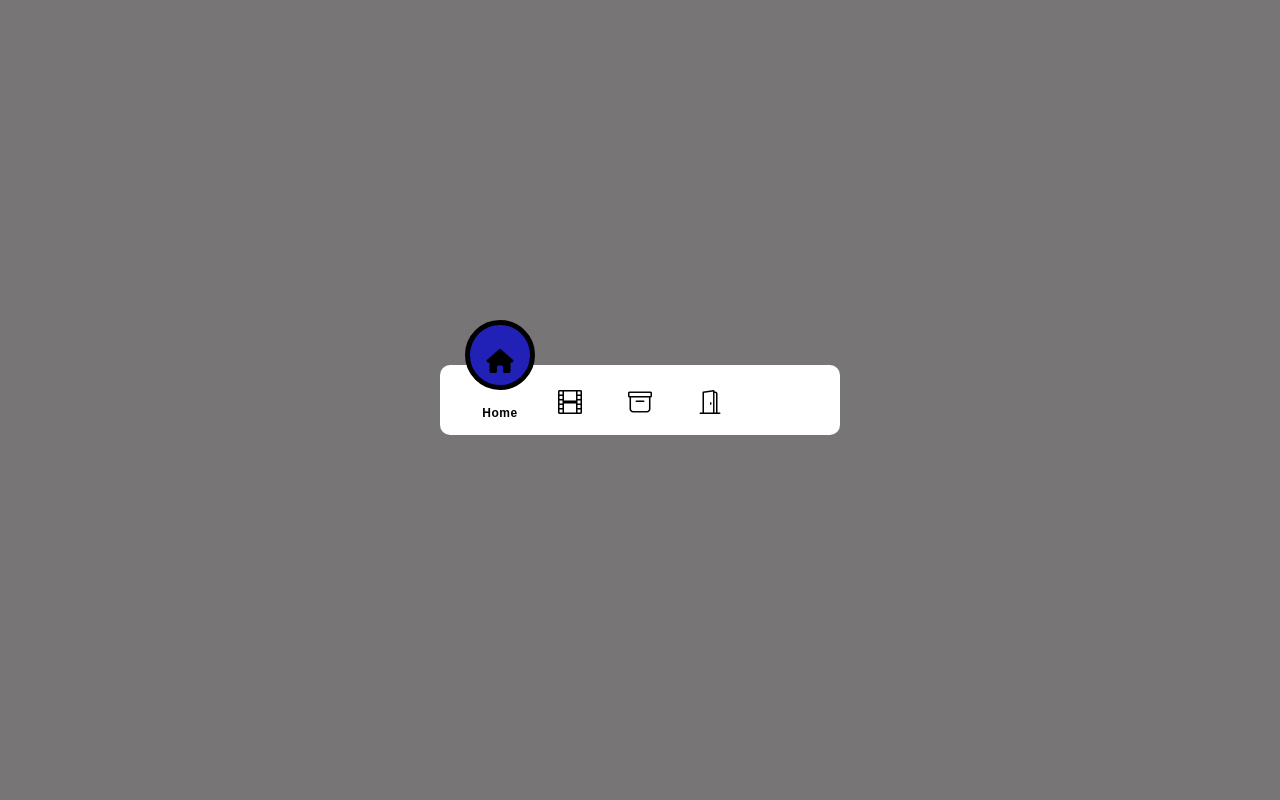
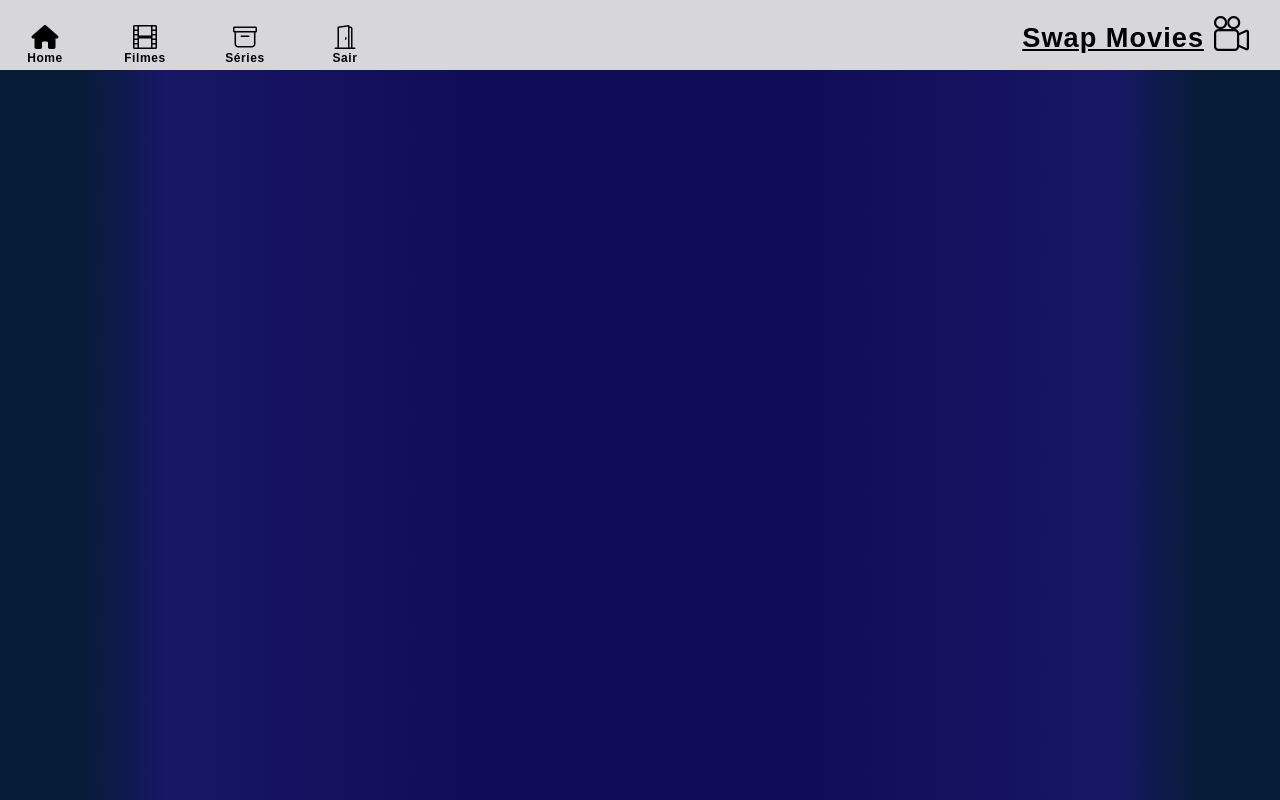
Before and after one commit to IsaacRRS/Skill-Issue, a PHP site: page / in a window 1280 px wide. Run offline with PHP 8.4, Linux system fonts and the light colour scheme; some libraries are stand-ins or nearby versions.

Commit message:
♻️ - refatoração de estrutura | structure refactoring

```diff
--- a/assets/navbar/index.html
+++ b/assets/navbar/index.html
@@ -9,7 +9,7 @@
     <script src="https://kit.fontawesome.com/ff41a7d76a.js" crossorigin="anonymous"></script>
 </head>
 <body>
-    <div class="navegar">
+    <nav class="navegar">
         <ul>
             <li class="lista ativa">
                 <a href="#">
@@ -43,9 +43,11 @@
                     <span class="texto">Sair</span>
                 </a>
             </li>
-            <div class="indique"></div>
         </ul>
-    </div>
-    <script src="config.js"></script>
+        <div class="logo">
+            <h4>Swap Movies<i class="bi bi-camera-reels"></i></h4>
+
+        </div>
+    </nav>
 </body>
 </html>
--- a/assets/navbar/styles.css
+++ b/assets/navbar/styles.css
@@ -6,26 +6,38 @@
 }
 
 body {
-    display: flex;
-    justify-content: center;
-    align-items: center;
-    background: rgb(119, 117, 117);
-    min-height: 100vh;
+    background: radial-gradient(circle, rgb(16, 12, 87) 25%, rgba(23,23,102,1) 74%, rgba(7,28,56,1) 87%);
 }
 
 .navegar {
-    width: 400px;
+    width: 100%;
+    position: fixed;
+    position: relative;
     height: 70px;
     display: flex;
-    justify-content: center;
     align-items: center;
-    background: white;
-    border-radius: 10px;
+    background: rgba(216, 216, 219, 0.997);
+}
+
+.logo {
+    margin-left: auto;
+    margin-right: 20px;
+    font-size: 1.7em;
+    color: black;
+    text-decoration: underline;
+    letter-spacing: 1px;
+}
+
+.logo i {
+    padding: 10px;
+    font-size: 35px;
 }
 
 .navegar ul {
+    margin: 0;
+    padding: 10px;
     display: flex;
-    width: 350px;
+    gap: 30px;
 }
 
 .navegar ul li {
@@ -34,6 +46,7 @@ body {
     list-style: none;
     width: 70px;
     height: 70px;
+    float: left;
 }
 
 .navegar ul li a {
@@ -42,7 +55,6 @@ body {
     justify-content: center;
     align-items: center;
     text-align: center;
-    flex-direction: column;
     width: 100%;
     font-weight: 600;
 }
@@ -69,36 +81,39 @@ body {
     opacity: 0;
 }
 
-.navegar ul li.ativa a .icone {
-    transform: translateY(-41px);
+.lista:hover {
+    transform: translateY(-13px);
+    transition: 0.4s;
 }
-
-.navegar ul li.ativa a .texto {
-    transform: translateY(10px);
+.navegar:hover .texto {
+    transform: translateY(20px);
+    transition: 1.3s;
     opacity: 1;
 }
 
-.indique {
-    transition: 0.5s;
-    position: absolute;
-    top: 40%;
-    border-radius: 50%;
-    width: 70px;
-    height: 70px;
-    background: rgb(33, 33, 183);
-    border: 5px solid black
+@media (max-width: 647px) {
+    .navegar {
+        height: 60px;
+        padding: 0 10px;
     }
 
-.navegar ul li:nth-child(1).ativa ~ .indique {
-    transform: translateX(calc(70px * 0));
+    .logo {
+        font-size: .9em;
+        padding-top: 40px;
+        padding-left: 22px;
     }
 
-.navegar ul li:nth-child(2).ativa ~ .indique {
-    transform: translateX(calc(70px * 1));
+    .logo i {
+        visibility: hidden;
     }
-.navegar ul li:nth-child(3).ativa ~ .indique {
-    transform: translateX(calc(70px * 2));
+
+    .navegar ul li {
+        width: 60px;
+        height: 60px;
     }
-.navegar ul li:nth-child(4).ativa ~ .indique {
-    transform: translateX(calc(70px * 3));
+
+    .navegar ul li a .icone {
+        font-size: 1em;
+        line-height: 60px;
     }
+}
--- a/telaLogin/styles.css
+++ b/telaLogin/styles.css
@@ -26,11 +26,11 @@ body {
 }
 
 .form-login.registro {
-    visibiplity: hidden;
+    visibility: hidden;
 }
 
 .caixa.ativado .form-login.registro {
-    visibiplity: visible;
+    visibility: visible;
 }
 
 .form-login {
```
Lines whose indentation alone changed are shown as unchanged.
